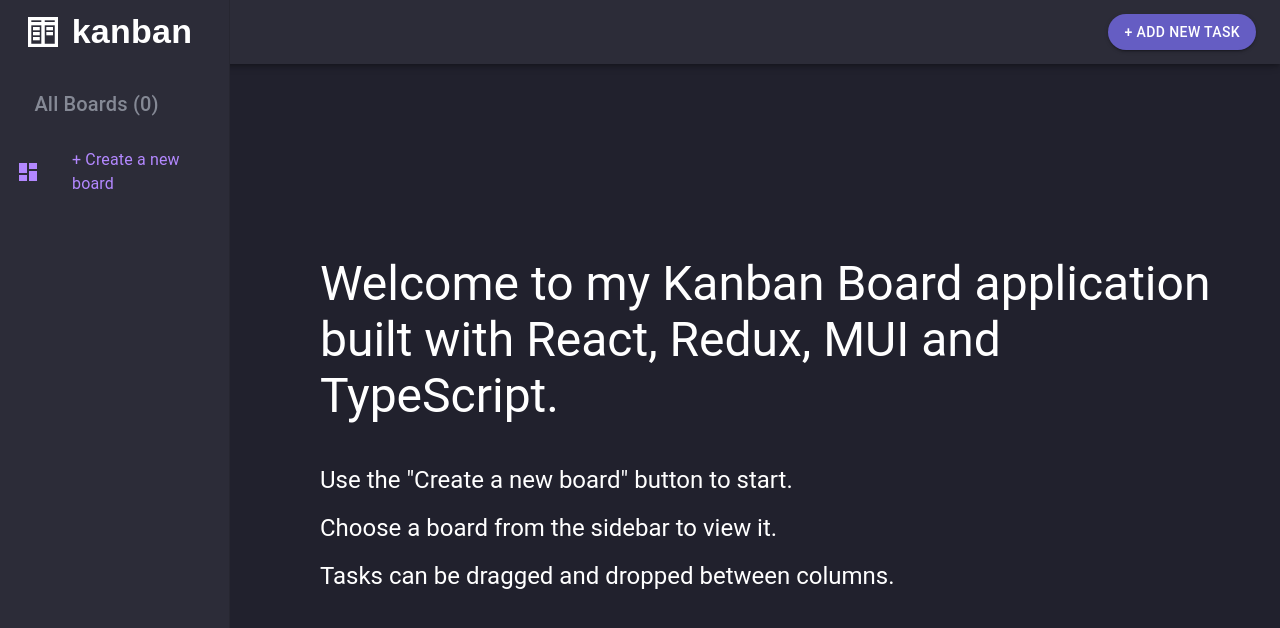
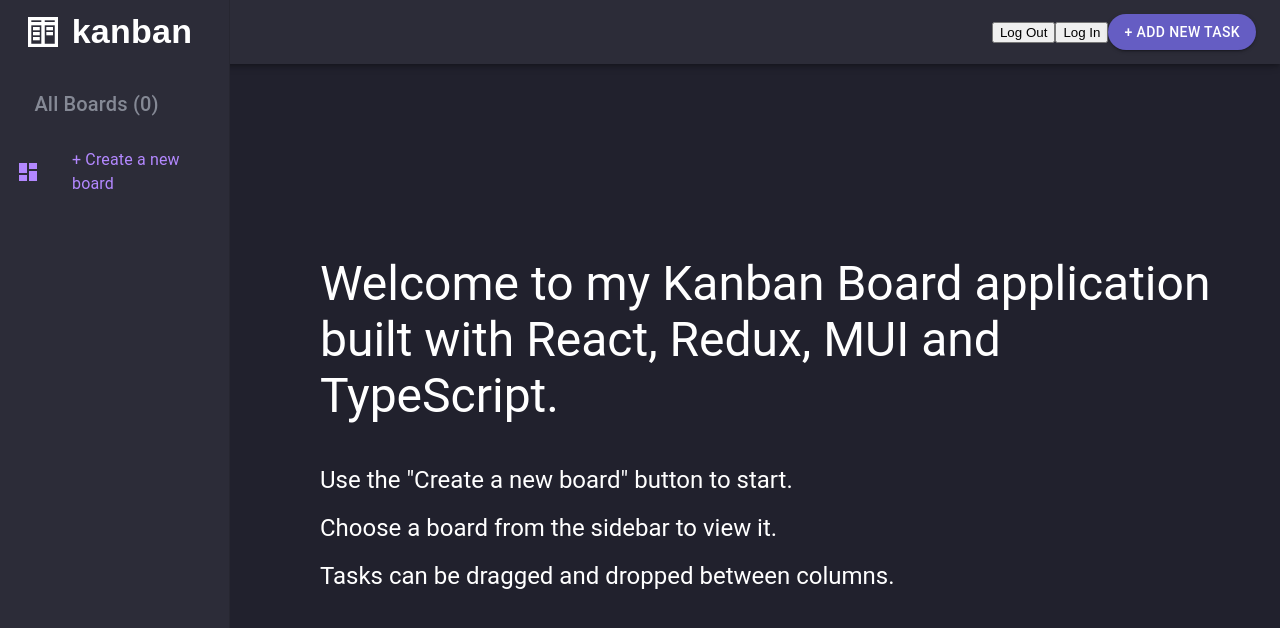
Before and after one commit to atalayozmen/KanbanProject, a React (Create React App) app: page / in a window 1280 px wide. Shown: the top 628 px of the page. Built offline with nearby package versions, Linux system fonts and the light colour scheme.

Commit message:
add login and logout button

```diff
--- a/package.json
+++ b/package.json
@@ -3,6 +3,7 @@
   "version": "0.1.0",
   "private": true,
   "dependencies": {
+    "@auth0/auth0-react": "^2.2.4",
     "@emotion/react": "^11.10.5",
     "@emotion/styled": "^11.10.5",
     "@material-ui/core": "^4.12.4",
--- a/src/App.tsx
+++ b/src/App.tsx
@@ -5,6 +5,7 @@
 import AppbarComp from './components/appbar/AppbarComp';
 import KanbanBoardComp from './components/board/KanbanBoardComp';
 import { ThemeProvider, createTheme } from '@mui/material/styles';
+import { Auth0Provider } from '@auth0/auth0-react';
 
 const theme = createTheme({
   palette: {
@@ -67,6 +68,13 @@
 
 function App() {
   return (
+    <Auth0Provider
+      domain="dev-oejxs1b1vf1x4ns5.us.auth0.com"
+      clientId="fb4dcRPpxjLbDqD7RuDDOBAoGVWCIxu4"
+      authorizationParams={{
+        redirect_uri: window.location.origin
+      }}
+    >
       <Box style={{}}>
         <ThemeProvider theme={theme}>
           <CssBaseline />
@@ -75,6 +83,7 @@
           <KanbanBoardComp />
         </ThemeProvider>
       </Box>
+    </Auth0Provider>
   );
 }
 
--- a/src/components/appbar/AppbarComp.tsx
+++ b/src/components/appbar/AppbarComp.tsx
@@ -15,6 +15,9 @@
 import BoardMenu from '../board/BoardMenu';
 import AddMenu from './AddMenu';
 import { useMediaQuery } from '@mui/material';
+import LoginButton from './LoginButton';
+import { useAuth0 } from "@auth0/auth0-react";
+import LogoutButton from './LogoutButton';
 
 const useStyles = makeStyles({
   input: {
@@ -48,6 +51,12 @@
   const [subtasks, setSubtasks] = React.useState<string[]>([]);
   const [modalOpen, setModalOpen] = React.useState<boolean>(false);
   const [errorModalOpen, setErrorModalOpen] = React.useState<boolean>(false);
+
+  const { user, isAuthenticated, isLoading } = useAuth0();
+
+  console.log(user);
+  console.log(isAuthenticated);
+  console.log(isLoading);
 
   const matches = useMediaQuery('(min-width:600px)');
 
@@ -287,6 +296,8 @@
 
         <Toolbar sx={{ flexGrow: 1 }}>
           <Box sx={{ flexGrow: 1 }} />
+          <LogoutButton />
+          <LoginButton />
 
           {matches ? (
             <Button onClick={onTaskButtonClick} variant='contained'>
--- /dev/null
+++ b/src/components/appbar/LoginButton.tsx
@@ -0,0 +1,10 @@
+import React from "react";
+import { useAuth0 } from "@auth0/auth0-react";
+
+const LoginButton = () => {
+  const { loginWithRedirect } = useAuth0();
+
+  return <button onClick={() => loginWithRedirect()}>Log In</button>;
+};
+
+export default LoginButton;
--- /dev/null
+++ b/src/components/appbar/LogoutButton.tsx
@@ -0,0 +1,14 @@
+import React from "react";
+import { useAuth0 } from "@auth0/auth0-react";
+
+const LogoutButton = () => {
+  const { logout } = useAuth0();
+
+  return (
+    <button onClick={() => logout({ logoutParams: { returnTo: window.location.origin } })}>
+      Log Out
+    </button>
+  );
+};
+
+export default LogoutButton;
```
Also changed, not shown: 1 other file (tests, documents, lock files or other folders). Lines whose indentation alone changed are shown as unchanged.
